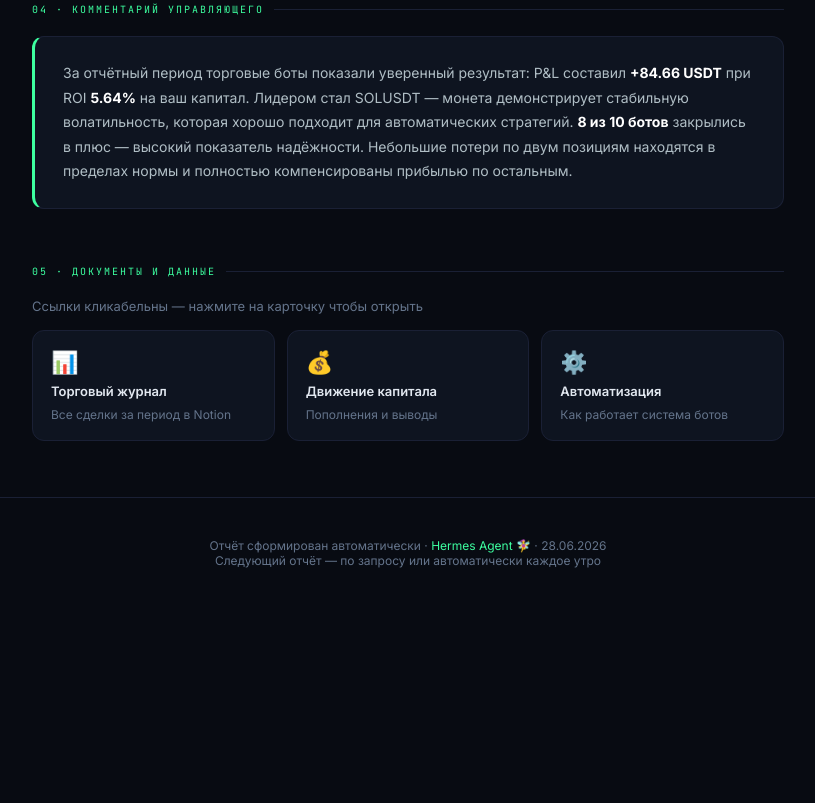
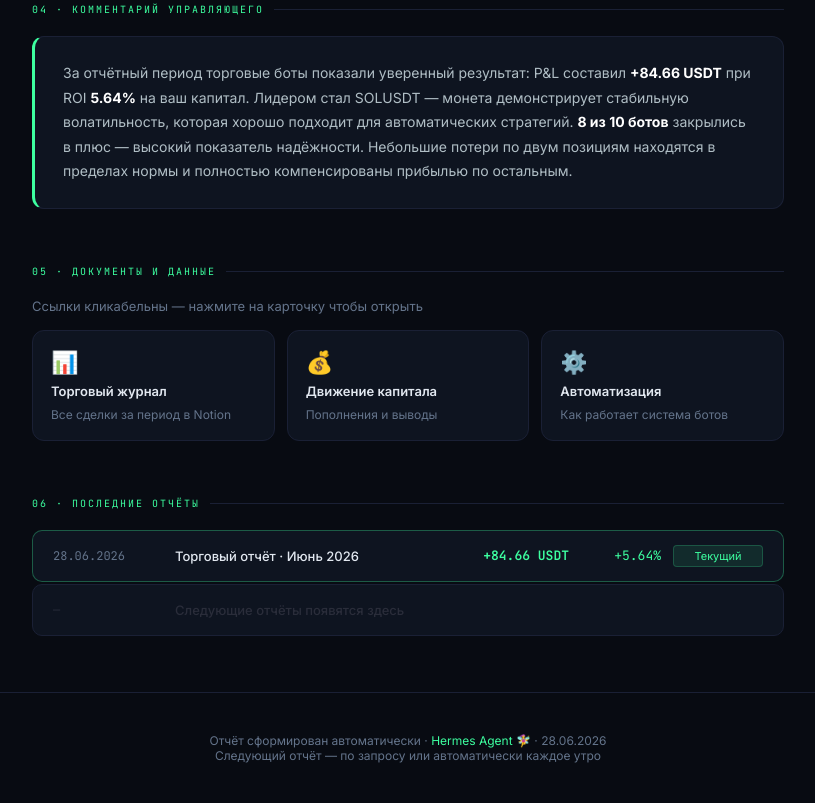
Before and after one commit to olgacripto811/client-pages, a plain HTML site: page investor-test-june2026.html in a window 1280 px wide. Shown: the part 1775-2578 px from the top of the page, without its empty margins (232-1047 px from the left). Before the commit the page ends 2383 px from the top, so only its background shows below. Drawn offline with nearby package versions, Linux system fonts and the light colour scheme.

Commit message:
Add reports history block

```diff
--- a/investor-test-june2026.html
+++ b/investor-test-june2026.html
@@ -288,6 +288,45 @@
   }
   footer span { color: var(--accent); }
 
+
+  /* ── REPORTS ──────────────────────────────────── */
+  .reports-list { display: flex; flex-direction: column; gap: 2px; }
+  .report-row {
+    background: var(--surface);
+    border: 1px solid var(--border);
+    border-radius: 10px;
+    padding: 14px 20px;
+    display: grid;
+    grid-template-columns: 110px 1fr 130px 80px 90px;
+    align-items: center;
+    gap: 12px;
+    text-decoration: none;
+    color: var(--text);
+    transition: border-color .2s;
+  }
+  .report-row.active { border-color: rgba(61,255,160,.3); }
+  .report-row:not(.empty):hover { border-color: rgba(61,255,160,.5); }
+  .report-date { font-family: var(--mono); font-size: 12px; color: var(--muted); }
+  .report-name { font-size: 13px; font-weight: 500; }
+  .report-pnl  { font-family: var(--mono); font-size: 13px; font-weight: 600; text-align: right; }
+  .report-roi  { font-family: var(--mono); font-size: 13px; text-align: right; }
+  .report-pnl.pos, .report-roi.pos { color: var(--accent); }
+  .report-pnl.neg, .report-roi.neg { color: var(--red); }
+  .report-badge {
+    font-size: 11px;
+    padding: 3px 8px;
+    border-radius: 4px;
+    background: rgba(61,255,160,.1);
+    color: var(--accent);
+    border: 1px solid rgba(61,255,160,.2);
+    text-align: center;
+    white-space: nowrap;
+  }
+  @media (max-width: 600px) {
+    .report-row { grid-template-columns: 1fr auto; }
+    .report-date, .report-roi, .report-badge { display: none; }
+  }
+
   /* ── RESPONSIVE ───────────────────────────────── */
   @media (max-width: 600px) {
     .kpi-row { grid-template-columns: 1fr; }
@@ -491,6 +530,28 @@
     </div>
   </div>
 
+
+  <!-- REPORTS -->
+  <div class="section">
+    <div class="section-label">06 · Последние отчёты</div>
+    <div class="reports-list">
+      <a class="report-row active" href="#">
+        <div class="report-date">28.06.2026</div>
+        <div class="report-name">Торговый отчёт · Июнь 2026</div>
+        <div class="report-pnl pos">+84.66 USDT</div>
+        <div class="report-roi pos">+5.64%</div>
+        <div class="report-badge">Текущий</div>
+      </a>
+      <div class="report-row empty">
+        <div class="report-date" style="color:#2a2d3a">—</div>
+        <div class="report-name" style="color:#2a2d3a">Следующие отчёты появятся здесь</div>
+        <div class="report-pnl"></div>
+        <div class="report-roi"></div>
+        <div class="report-badge" style="opacity:0">—</div>
+      </div>
+    </div>
+  </div>
+
 </div><!-- /wrap -->
 
 <footer>
```
